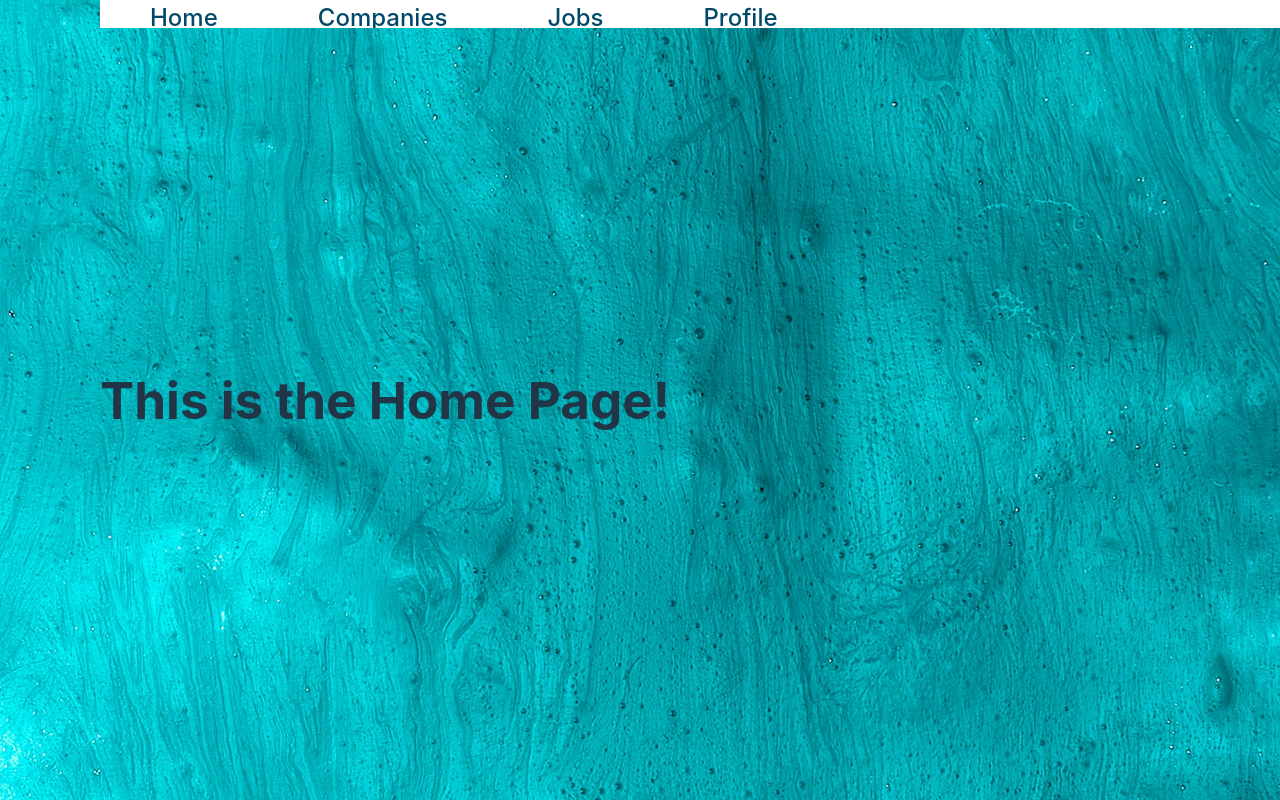
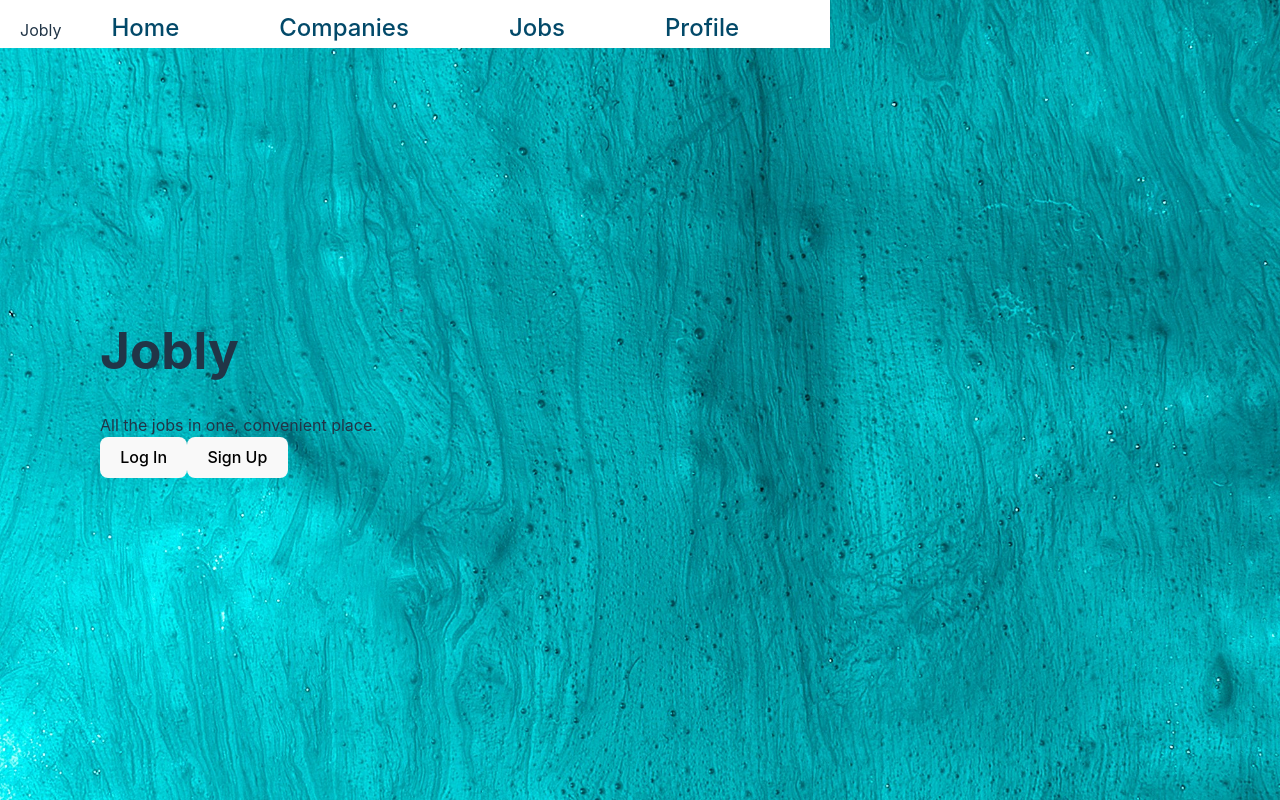
Before and after one commit to Jared-Glenn/Jobly-Frontend, a React (Vite) app: page / in a window 1280 px wide. Built offline with nearby package versions, Linux system fonts and the light colour scheme; no server answers.

Commit message:
add login and signup buttons along with corresponding pages

```diff
--- a/src/Home.jsx
+++ b/src/Home.jsx
@@ -1,9 +1,21 @@
-import React from "react";
+import React, { useState } from "react";
+import { Link } from "react-router-dom";
 
-function Home() {
+function Home({ signedIn }) {
+
     return (
         <>
-            <h1>This is the Home Page!</h1>
+            <h1>Jobly</h1>
+            <p>All the jobs in one, convenient place.</p>
+            { signedIn ? (
+                <h2>Welcome Back!</h2>
+            ) : (
+                <div>
+                    <Link to="/login"><button>Log In</button></Link>
+                    <Link to="/signup"><button>Sign Up</button></Link>
+                </div>
+            )}
+
         </>
     )
 }
--- a/src/Navbar.css
+++ b/src/Navbar.css
@@ -1,11 +1,12 @@
 .navbar {
     position: fixed;
     top: 0px;
-    margin: 0;
-    padding: 0;
+    margin-left: -100px;
+    padding: 10px;
+    padding-left: 20px;
     background-color: white;
     height: 3.5vh;
-    width: 100%;
+    width: 100vh;
     overflow: hidden;
 }
 
--- a/src/Navbar.jsx
+++ b/src/Navbar.jsx
@@ -5,6 +5,7 @@ import './Navbar.css';
 function Navbar() {
     return (
         <div className="navbar">
+            <span>Jobly</span>
             <span className="navbar-button">
                 <Link className="navbar-link" to="/">Home</Link>
             </span>
--- a/src/RouteList.jsx
+++ b/src/RouteList.jsx
@@ -1,4 +1,4 @@
-import React from "react";
+import React, { useState } from "react";
 import { BrowserRouter, Routes, Route } from "react-router-dom";
 
 import Navbar from "./Navbar";
@@ -11,11 +11,14 @@ import SignUp from "./SignUp";
 import Profile from "./Profile";
 
 function RouteList() {
+
+    const [ signedIn, setSignedIn ] = useState(false);
+
     return (
         <BrowserRouter className="page-format">
             <Navbar />
             <Routes>
-                <Route path="/" element={ <Home /> } />
+                <Route path="/" element={ <Home signedIn={ signedIn } /> } />
                 <Route path="/companies" element={ <Companies /> } />
                 <Route path="/companies/:company" element={ <CompanyDetail /> } />
                 <Route path="/jobs" element={ <Jobs /> } />
--- a/src/SignUp.jsx
+++ b/src/SignUp.jsx
@@ -1,9 +1,12 @@
 import React from "react";
+
+import SignUpForm from "./SignUpForm.jsx"
 
 function SignUp() {
     return (
         <>
-            <h1>This is the SignUp Page!</h1>
+            <h1>SignUp</h1>
+            <SignUpForm />
         </>
     )
 }
--- /dev/null
+++ b/src/SignUpForm.jsx
@@ -0,0 +1,11 @@
+import React from "react";
+
+function SignUpForm() {
+    return (
+        <>
+            <h1>SignUpForm H1</h1>
+        </>
+    )
+}
+
+export default SignUpForm;
```
